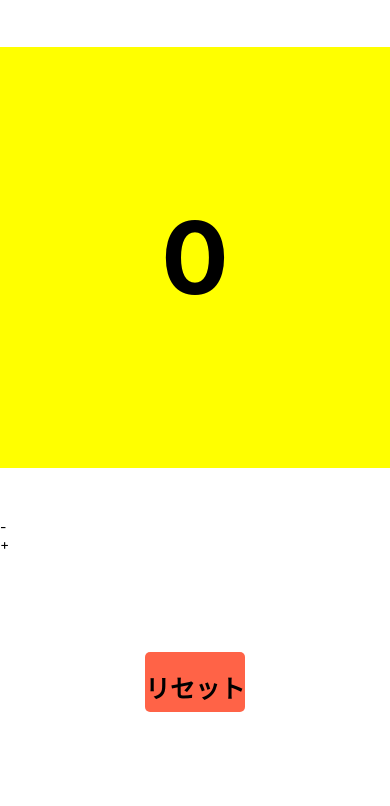
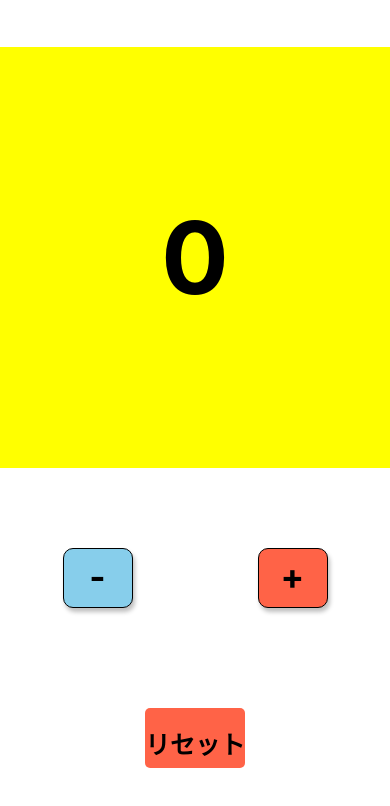
Before and after one commit to YutaYotsumoto/CounterApp, a React Native app: screen / in a window 390 px wide. Shown: the top 806 px of the page. Built offline with nearby package versions, Linux system fonts and the light colour scheme.

Commit message:
Plus/Minusボタンstyle作成 - プラスとマイナスボタン色をpropsで振り分け

```diff
--- a/src/components/Button.js
+++ b/src/components/Button.js
@@ -1,26 +1,36 @@
 import React from 'react';
 import {Text, StyleSheet, TouchableOpacity} from 'react-native';
 
-const Button = ({buttonText}) => {
+const Button = ({buttonText, buttonColor}) => {
   return (
-    <TouchableOpacity>
-      <Text>{buttonText}</Text>
+    <TouchableOpacity
+      style={[styles.buttonBase, {backgroundColor: buttonColor}]}>
+      <Text style={styles.text}>{buttonText}</Text>
     </TouchableOpacity>
   );
 };
 
 const styles = StyleSheet.create({
   buttonBase: {
-    width: 60,
+    width: 70,
     height: 60,
-    backgroundColor: 'tomato',
-    borderRadius: 5,
+    borderWidth: 1,
+    borderColor: 'black',
+    borderRadius: 10,
+    shadowColor: '#000',
+    shadowOffset: {
+      width: 2, //shadowの左右位置
+      height: 4, //shadow上下位置
+    },
+    shadowOpacity: 0.25, //shadowの透明度
+    shadowRadius: 4, //shadowのぼかし
   },
   text: {
     fontWeight: 'bold',
     textAlign: 'center',
     color: 'black',
-    fontSize: 25,
+    fontSize: 35,
+    paddingTop: 6,
   },
 });
 
--- a/src/components/MinusButton.js
+++ b/src/components/MinusButton.js
@@ -3,7 +3,7 @@ import React from 'react';
 import Button from '../components/Button';
 
 const MinusButton = ({text}) => {
-  return <Button buttonText={text} />;
+  return <Button buttonText={text} buttonColor="skyblue" />;
 };
 
 export default MinusButton;
--- a/src/components/PlusButton.js
+++ b/src/components/PlusButton.js
@@ -1,9 +1,9 @@
 import React from 'react';
-// import {Text, TouchableOpacity} from 'react-native';
+// import {StyleSheet} from 'react-native';
 import Button from '../components/Button';
 
 const PlusButton = ({text}) => {
-  return <Button buttonText={text} />;
+  return <Button buttonText={text} buttonColor="tomato" />;
 };
 
 export default PlusButton;
--- a/src/screens/Screen.js
+++ b/src/screens/Screen.js
@@ -44,11 +44,8 @@ const Screen = () => {
 
         <View
           style={[
-            // styles.flexbox,
-            {
-              // justifyContent: 'space-around', //justifyContentを　'center' から 'space-around' へ上書き
-              // marginTop: 50,
-            },
+            styles.flexbox,
+            {justifyContent: 'space-around', marginTop: 30},
           ]}>
           <MinusButton text="-" />
           <PlusButton text="+" />
```
